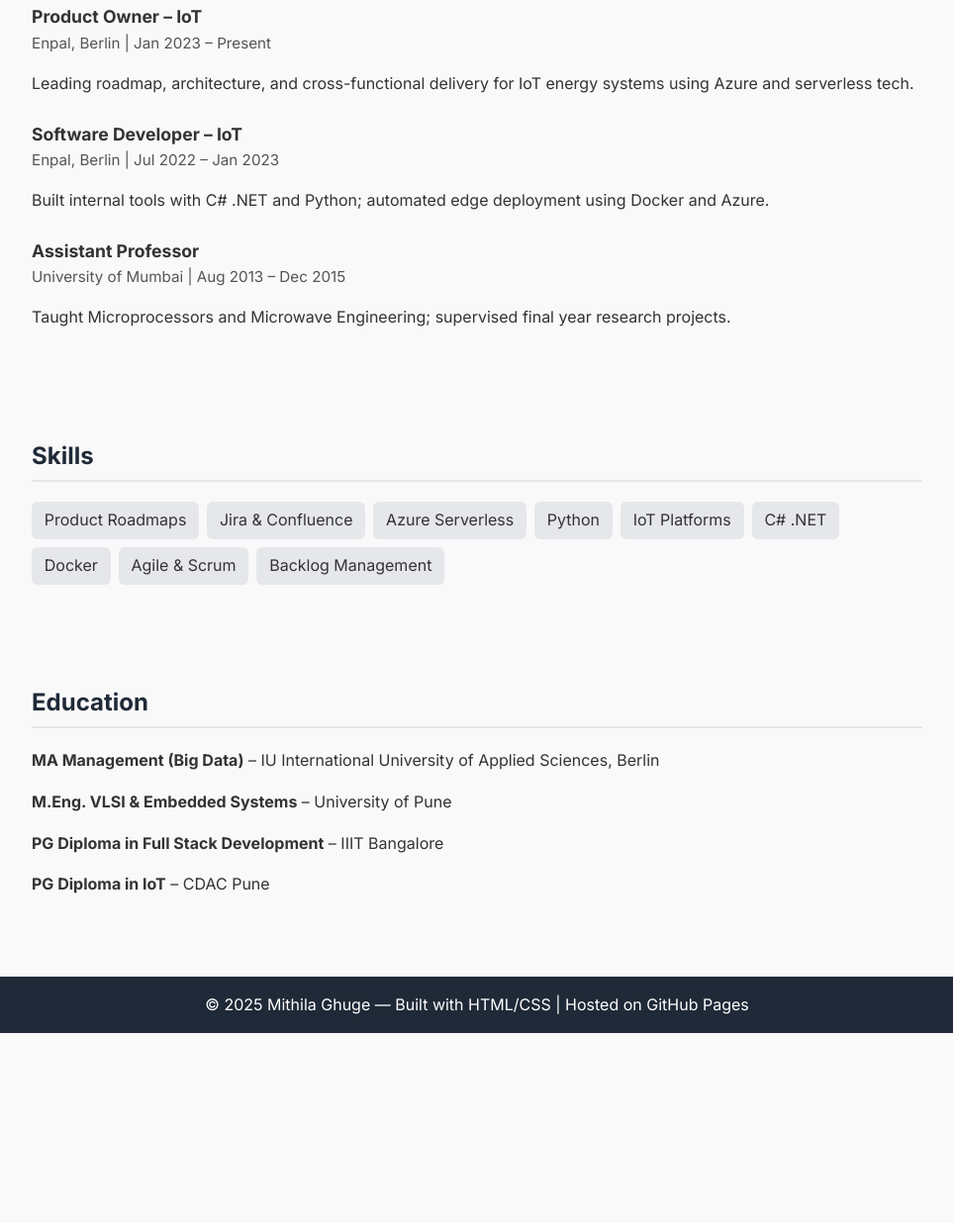
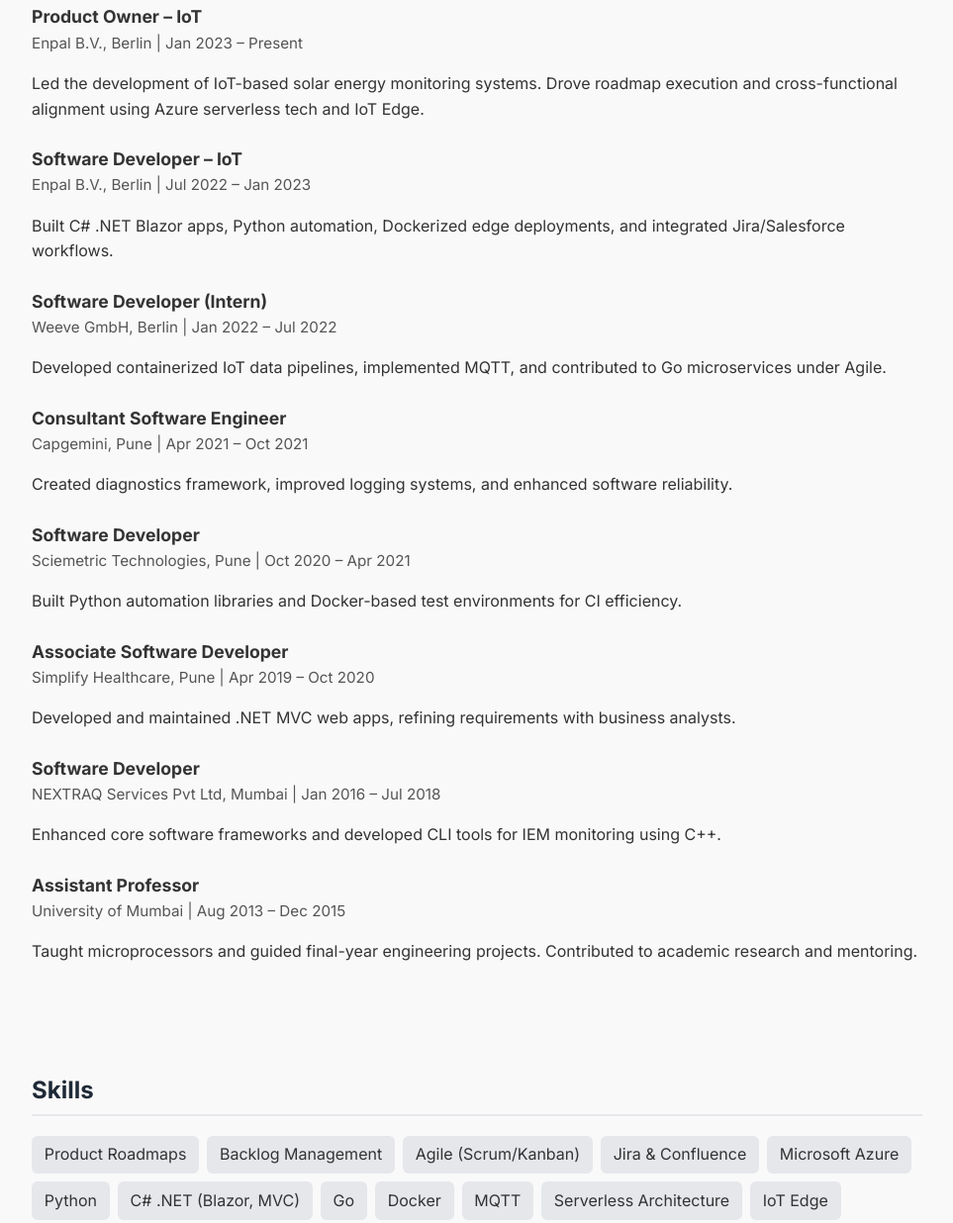
Before and after one commit to mithilaGhuge/mithilaghuge.github.io, a plain HTML site: page index.html in a window 1280 px wide. Shown: the part 618-1854 px from the top of the page at 99% size, without its empty margins (158-1121 px from the left). Before the commit the page ends 1662 px from the top, so only its background shows below. Drawn offline with Linux system fonts and the light colour scheme.

Commit message:
Update index.html
update of experience and skillset

```diff
--- a/index.html
+++ b/index.html
@@ -92,18 +92,43 @@
     <h2>Experience</h2>
     <div class="job">
       <div class="job-title">Product Owner – IoT</div>
-      <div class="job-company">Enpal, Berlin | Jan 2023 – Present</div>
-      <p>Leading roadmap, architecture, and cross-functional delivery for IoT energy systems using Azure and serverless tech.</p>
+      <div class="job-company">Enpal B.V., Berlin | Jan 2023 – Present</div>
+      <p>Led the development of IoT-based solar energy monitoring systems. Drove roadmap execution and cross-functional alignment using Azure serverless tech and IoT Edge.</p>
     </div>
     <div class="job">
       <div class="job-title">Software Developer – IoT</div>
-      <div class="job-company">Enpal, Berlin | Jul 2022 – Jan 2023</div>
-      <p>Built internal tools with C# .NET and Python; automated edge deployment using Docker and Azure.</p>
+      <div class="job-company">Enpal B.V., Berlin | Jul 2022 – Jan 2023</div>
+      <p>Built C# .NET Blazor apps, Python automation, Dockerized edge deployments, and integrated Jira/Salesforce workflows.</p>
+    </div>
+    <div class="job">
+      <div class="job-title">Software Developer (Intern)</div>
+      <div class="job-company">Weeve GmbH, Berlin | Jan 2022 – Jul 2022</div>
+      <p>Developed containerized IoT data pipelines, implemented MQTT, and contributed to Go microservices under Agile.</p>
+    </div>
+    <div class="job">
+      <div class="job-title">Consultant Software Engineer</div>
+      <div class="job-company">Capgemini, Pune | Apr 2021 – Oct 2021</div>
+      <p>Created diagnostics framework, improved logging systems, and enhanced software reliability.</p>
+    </div>
+    <div class="job">
+      <div class="job-title">Software Developer</div>
+      <div class="job-company">Sciemetric Technologies, Pune | Oct 2020 – Apr 2021</div>
+      <p>Built Python automation libraries and Docker-based test environments for CI efficiency.</p>
+    </div>
+    <div class="job">
+      <div class="job-title">Associate Software Developer</div>
+      <div class="job-company">Simplify Healthcare, Pune | Apr 2019 – Oct 2020</div>
+      <p>Developed and maintained .NET MVC web apps, refining requirements with business analysts.</p>
+    </div>
+    <div class="job">
+      <div class="job-title">Software Developer</div>
+      <div class="job-company">NEXTRAQ Services Pvt Ltd, Mumbai | Jan 2016 – Jul 2018</div>
+      <p>Enhanced core software frameworks and developed CLI tools for IEM monitoring using C++.</p>
     </div>
     <div class="job">
       <div class="job-title">Assistant Professor</div>
       <div class="job-company">University of Mumbai | Aug 2013 – Dec 2015</div>
-      <p>Taught Microprocessors and Microwave Engineering; supervised final year research projects.</p>
+      <p>Taught microprocessors and guided final-year engineering projects. Contributed to academic research and mentoring.</p>
     </div>
   </section>
 
@@ -111,23 +136,48 @@
     <h2>Skills</h2>
     <ul class="skills">
       <li>Product Roadmaps</li>
+      <li>Backlog Management</li>
+      <li>Agile (Scrum/Kanban)</li>
       <li>Jira & Confluence</li>
-      <li>Azure Serverless</li>
+      <li>Microsoft Azure</li>
       <li>Python</li>
-      <li>IoT Platforms</li>
-      <li>C# .NET</li>
+      <li>C# .NET (Blazor, MVC)</li>
+      <li>Go</li>
       <li>Docker</li>
-      <li>Agile & Scrum</li>
-      <li>Backlog Management</li>
+      <li>MQTT</li>
+      <li>Serverless Architecture</li>
+      <li>IoT Edge</li>
+      <li>Salesforce</li>
+      <li>Data Analysis</li>
+      <li>Git</li>
+      <li>Terraform</li>
     </ul>
   </section>
 
   <section>
     <h2>Education</h2>
     <p><strong>MA Management (Big Data)</strong> – IU International University of Applied Sciences, Berlin</p>
-    <p><strong>M.Eng. VLSI & Embedded Systems</strong> – University of Pune</p>
-    <p><strong>PG Diploma in Full Stack Development</strong> – IIIT Bangalore</p>
-    <p><strong>PG Diploma in IoT</strong> – CDAC Pune</p>
+    <p><strong>M.Eng. – Electronics & Telecommunications (VLSI & Embedded Systems)</strong> – University of Pune</p>
+    <p><strong>PG Diploma – Full Stack Development</strong> – IIIT Bangalore</p>
+    <p><strong>PG Diploma – Internet of Things (IoT)</strong> – CDAC Pune</p>
+    <p><strong>B.Eng. – Electronics & Telecommunications</strong> – University of Mumbai</p>
+  </section>
+
+  <section>
+    <h2>Certifications</h2>
+    <p>Agile with Atlassian Jira – Atlassian University (2021)</p>
+    <p>Agile Software Development – University of Minnesota (2021)</p>
+    <p>Python for Data Science, AI and Development – IBM (2021)</p>
+    <p>Data Analysis and Visualisation – IBM (2021)</p>
+  </section>
+
+  <section>
+    <h2>Publications</h2>
+    <ul>
+      <li>Analysis of Performance Parameters for Microstrip Antenna using Novel Hybridization Method – International Journal of Computer Applications (2014)</li>
+      <li>A Review of Gain Enhancement Techniques of Microstrip Patch Antenna – Engineering Science and Advanced Technology (2014)</li>
+      <li>A Comparative Study of Gain Enhancement Techniques for Microstrip Patch Antenna – IJESIT (2014)</li>
+    </ul>
   </section>
 
   <footer>
```
